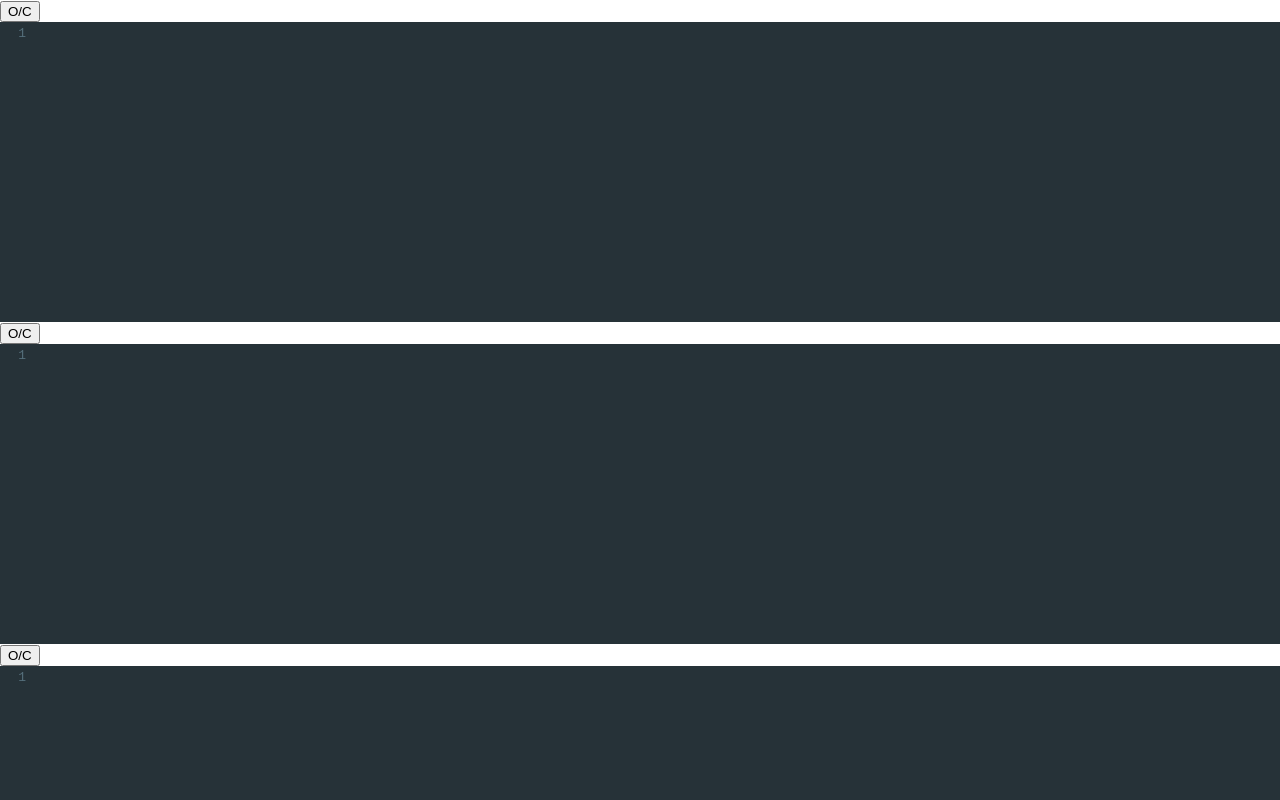
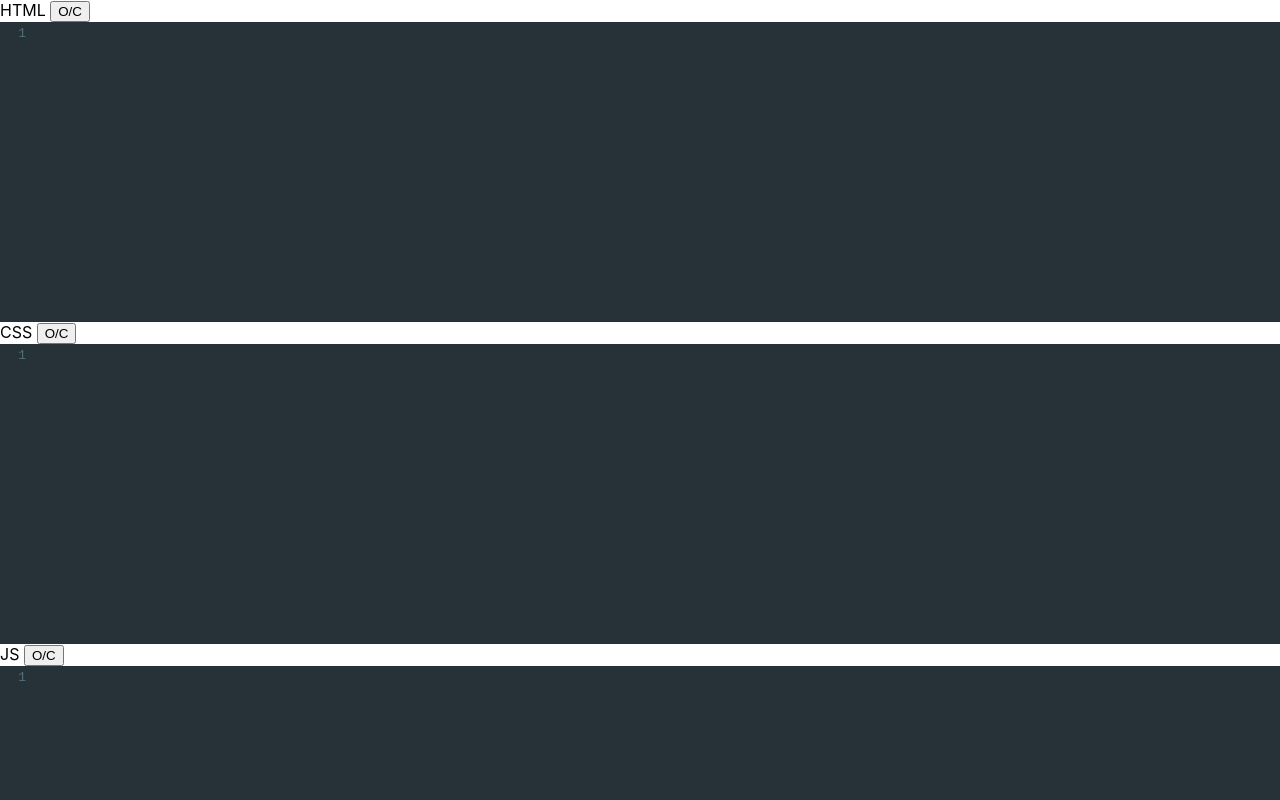
Before and after one commit to sir-radar/codepen-clone, a React (Create React App) app: page / in a window 1280 px wide. Shown: the top 800 px of the page. Built offline with nearby package versions, Linux system fonts and the light colour scheme.

Commit message:
configure editor ccomponent

```diff
--- a/src/App.js
+++ b/src/App.js
@@ -1,13 +1,31 @@
-import React from 'react';
+import React, { useState } from 'react';
 import Editor from './components/Editor';
 
 function App() {
+  const [html, setHtml] = useState('');
+  const [css, setCss] = useState('');
+  const [javascript, setJavascript] = useState('');
   return (
     <>
       <div className="pane top-pane">
-        <Editor />
-        <Editor />
-        <Editor />
+        <Editor
+          language="xml"
+          displayName="HTML"
+          value={html}
+          onChange={setHtml}
+        />
+        <Editor
+          language="css"
+          displayName="CSS"
+          value={css}
+          onChange={setCss}
+        />
+        <Editor
+          language="javascript"
+          displayName="JS"
+          value={javascript}
+          onChange={setJavascript}
+        />
       </div>
       <div className="pane">
         <iframe
```
